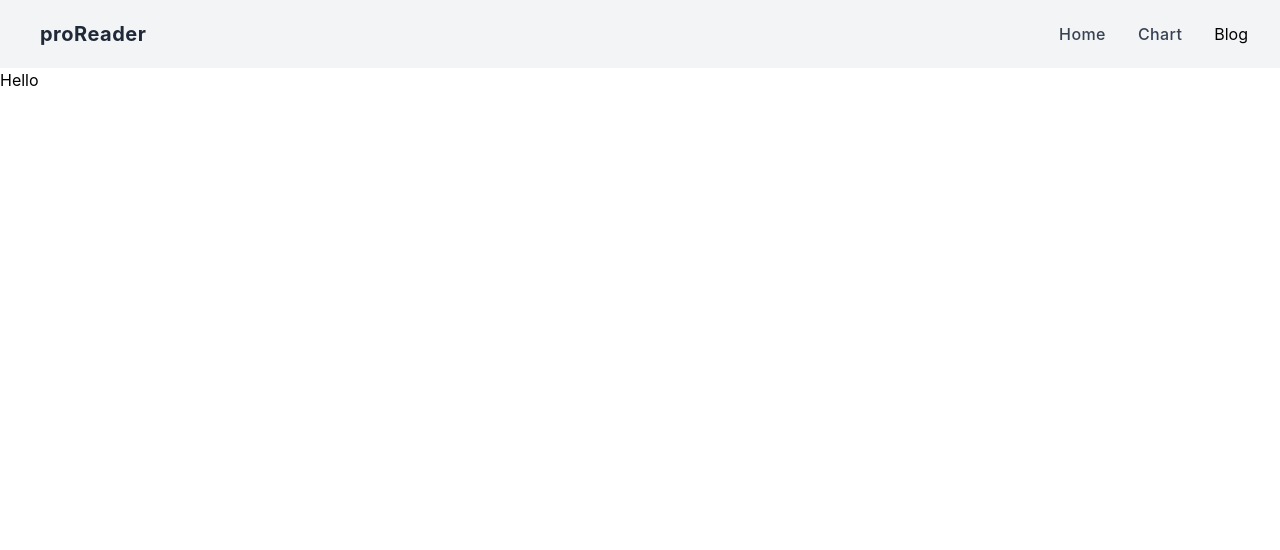
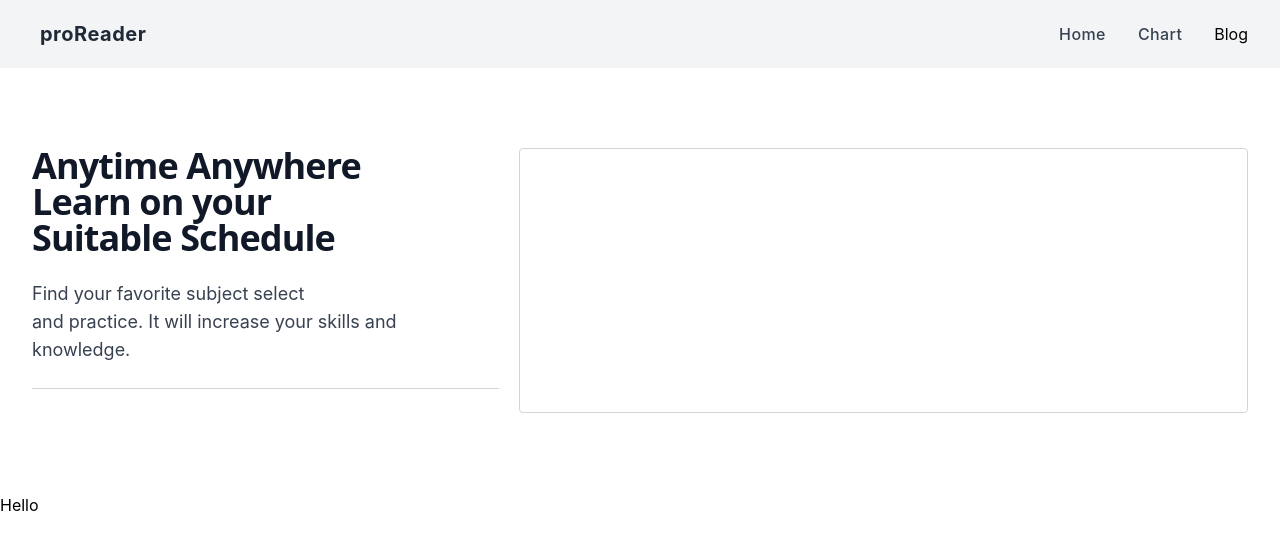
Before and after one commit to anisa6121/quizapp, a React (Create React App) app: page / in a window 1280 px wide. Shown: the top 550 px of the page. Built offline with nearby package versions, Linux system fonts and the light colour scheme.

Commit message:
Herosection-add

```diff
--- /dev/null
+++ b/src/components/Herosection/Herosection.js
@@ -0,0 +1,34 @@
+import React from 'react';
+
+const Herosection = () => {
+	return (
+		<div className="px-4 py-16 mx-auto sm:max-w-xl md:max-w-full lg:max-w-screen-xl md:px-24 lg:px-8 lg:py-20">
+			<div className="flex flex-col justify-between lg:flex-row">
+				<div className="mb-12 lg:max-w-lg lg:pr-5 lg:mb-0 ">
+					<div className="max-w-xl mb-6">
+						<h2 className="max-w-lg mb-6 font-sans text-3xl font-bold tracking-tight text-gray-900 sm:text-4xl sm:leading-none">
+							Anytime Anywhere
+							<br className="hidden md:block" />
+                            Learn on your
+                            <br />
+							<span className="inline-block text-deep-purple-accent-400">
+								Suitable Schedule
+							</span>
+						</h2>
+						<p className="text-base text-gray-700 md:text-lg ">
+							Find your favorite subject select <br /> and practice. It will increase your skills and knowledge.
+						</p>
+					</div>
+                    <hr className="mb-6 border-gray-300" />
+                </div>
+
+				<div className="px-5 pt-6 pb-5 text-center border border-gray-300 rounded lg:w-3/5">
+
+
+				</div>
+			</div>
+		</div>
+	);
+};
+
+export default Herosection;
--- a/src/components/Home/Home.js
+++ b/src/components/Home/Home.js
@@ -1,10 +1,11 @@
 import React from 'react';
+import Herosection from '../Herosection/Herosection';
 
 
 const Home = () => {
     return (
         <div>
-
+           <Herosection></Herosection>
            <h1>Hello</h1>
         </div>
     );
--- a/src/layout/Main.js
+++ b/src/layout/Main.js
@@ -5,6 +5,7 @@ import Header from '../components/Header/Header';
 const Main = () => {
     return (
         <div>
+
             <Header></Header>
             <Outlet></Outlet>
         </div>
```
Also changed, not shown: src/App.js (+6 -2 lines), public/images/tiny.jpg (added).
